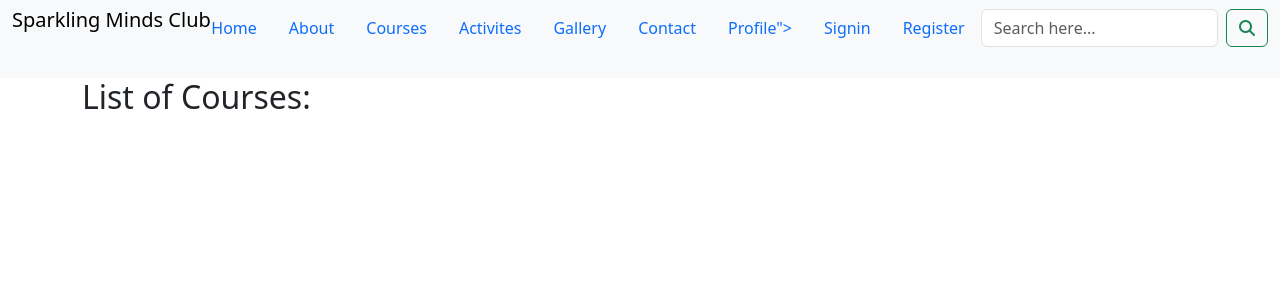
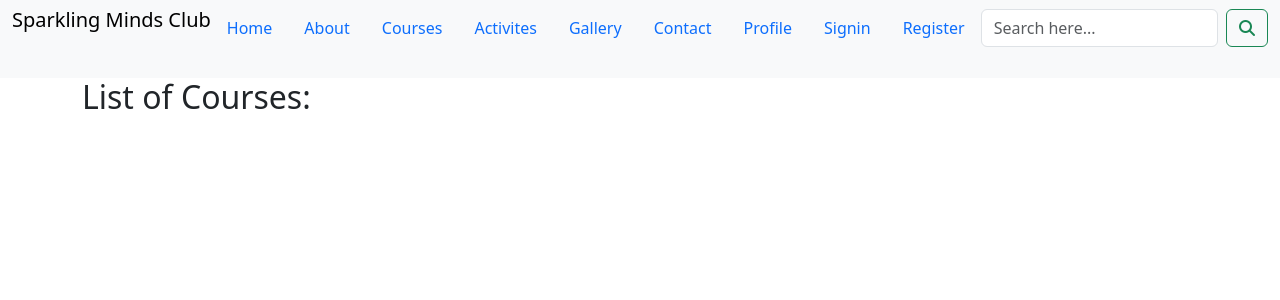
Before and after one commit to Jawahir01/Sparkling-Minds, a Flask app: page / in a window 1280 px wide. Shown: the top 300 px of the page. Run offline with Flask 3, Linux system fonts and the light colour scheme; data that the repository does not hold is empty; some libraries are stand-ins or nearby versions.

Commit message:
fix typo on the profile link

```diff
--- a/templates/base.html
+++ b/templates/base.html
@@ -57,7 +57,7 @@
                                     <a class="nav-link" href="#">Contact</a>
                                 </li>
                                 <li class="nav-item">
-                                    <a class="nav-link" href="{{ url_for('profile', username=session['user']) }}">Profile"></a>
+                                    <a class="nav-link" href="{{ url_for('profile', username=session['user']) }}">Profile</a>
                                 </li>
                                 <li class="nav-item">
                                     <a class="nav-link" href="{{ url_for('signin') }}">Signin</a>
```
